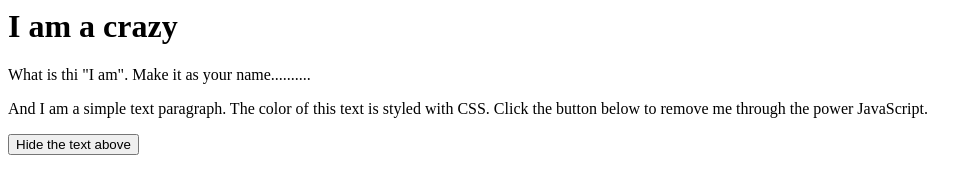
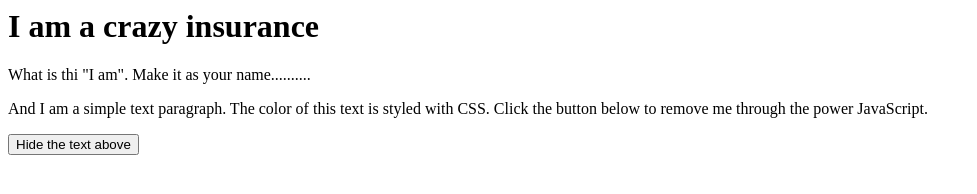
Before and after one commit to noobsam/crazy, a plain HTML site: page index.html in a window 1280 px wide. Shown: the whole page, without its empty margins (0-977 px from the left). Drawn offline with nearby package versions, Linux system fonts and the light colour scheme; a script that the page names is missing.

Commit message:
update
suessfully

```diff
--- a/index.html
+++ b/index.html
@@ -6,7 +6,7 @@
 
     </head>
 <body>
-<h1>I am a crazy</h1>
+<h1>I am a crazy insurance</h1>
 <p> What is thi "I am". Make it as your name..........</p>
  <p>   And I am a simple text paragraph. The color of this text is styled with CSS. Click the button below to remove me through the power JavaScript.</p>
 <button>Hide the text above</button>
```
